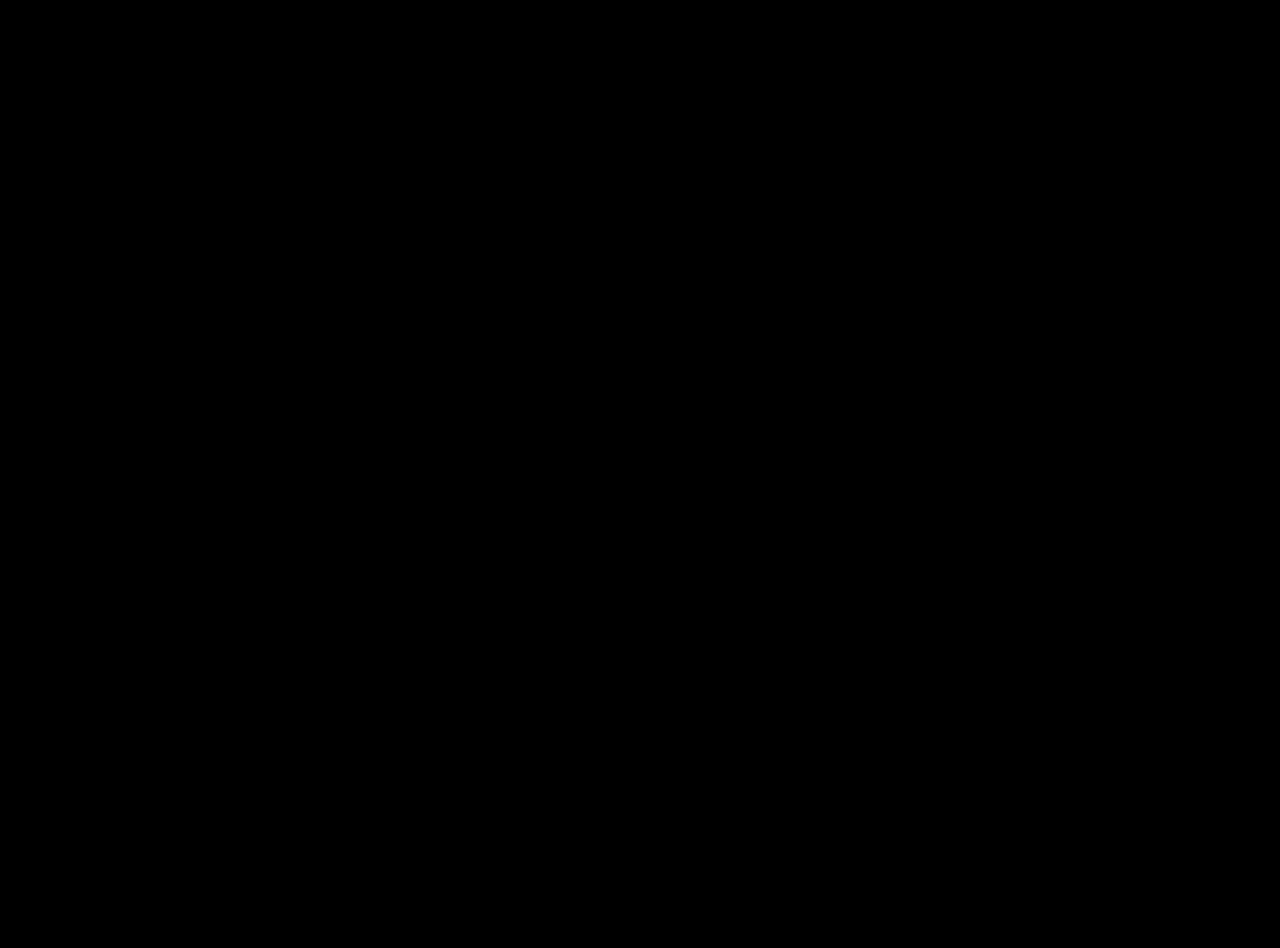
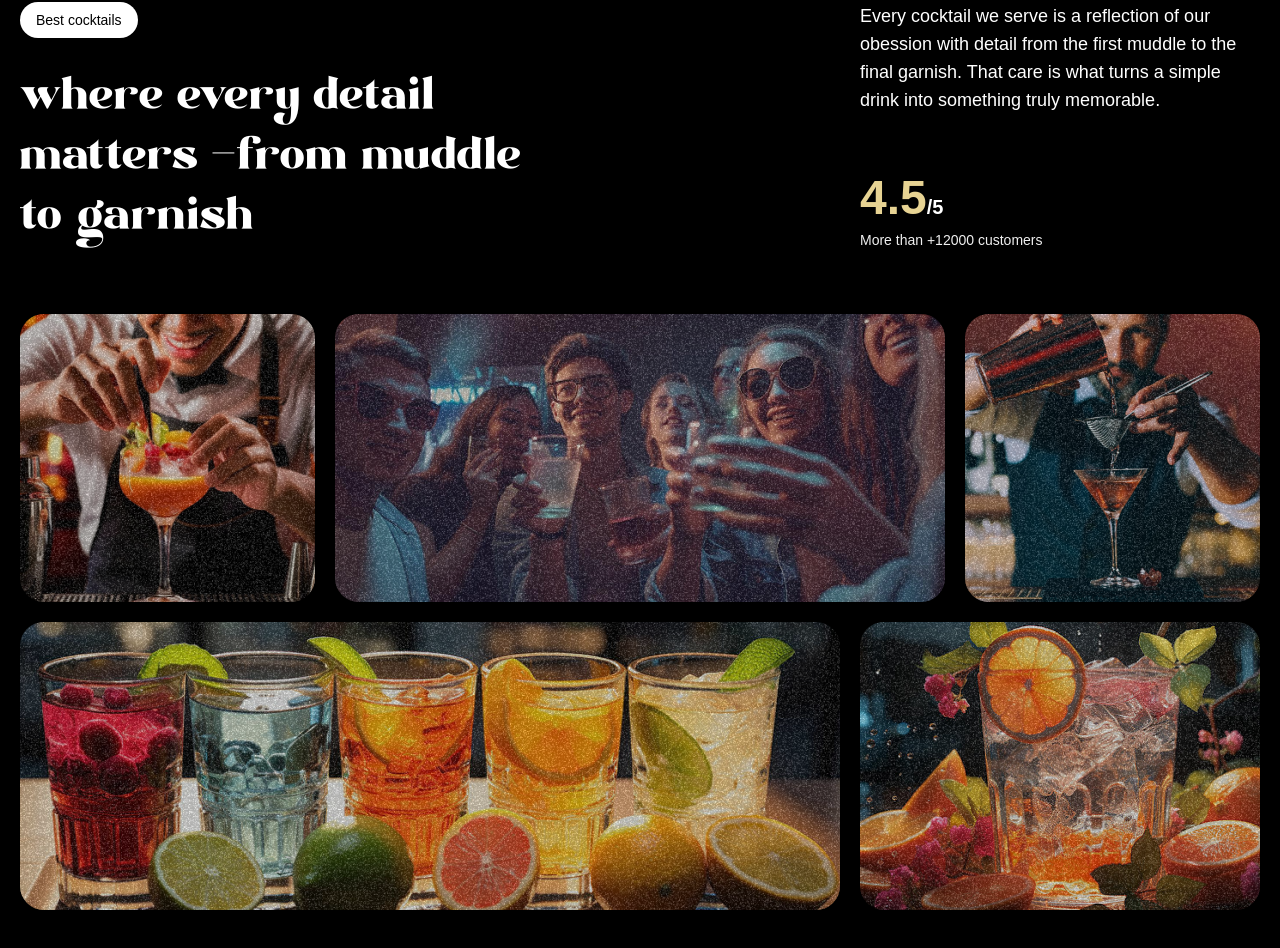
Before and after one commit to Anjana4444/gsap_cocktails, a React (Vite) app: page / in a window 1280 px wide. Shown: the part 1710-2658 px from the top of the page. Before the commit the page ends 1600 px from the top, so only its background shows below. Built offline with nearby package versions, Linux system fonts and the light colour scheme; a web font is replaced by a local one.

Commit message:
Update GSAP cocktails app

```diff
--- a/src/App.jsx
+++ b/src/App.jsx
@@ -6,6 +6,7 @@ import { ScrollTrigger, SplitText } from 'gsap/all';
 import gsap from 'gsap';
 import Hero from './Components/Hero';
 import Cocktails from './Components/Cocktails';
+import About from './Components/About';
 gsap.registerPlugin(ScrollTrigger, SplitText);
 
 const app = () => {
@@ -14,6 +15,7 @@ const app = () => {
             <Navbar />
             <Hero />
             <Cocktails />
+            <About/>
 
         </main>
     )
--- /dev/null
+++ b/src/Components/About.jsx
@@ -0,0 +1,97 @@
+import { useGSAP } from "@gsap/react";
+import React from "react";
+import gsap from "gsap";
+import { SplitText } from "gsap/all";
+
+const About = () => {
+  useGSAP(() => {
+    const titleSplit = SplitText.create("#about h2", {
+      type: "words",
+    });
+    const scrollTimeline = gsap.timeline({
+      scrollTrigger: {
+        trigger: "#about",
+        start: "top center",
+      },
+    });
+    scrollTimeline
+      .from(titleSplit.words, {
+        opacity: 0,
+        duration: 1,
+        yPercent: 100,
+        ease: "expo.out",
+        stagger: 0.02,
+      })
+      .from(
+        ".top-grid div, .bottom-grid div",
+        {
+          opacity: 0,
+          duration: 1,
+          ease: "expo.out",
+          stagger: 0.04,
+        },
+        "-=0.5"
+      );
+  });
+  return (
+    <div id="about">
+      <div className="mb-16 md:px-0 px-5">
+        <div className="content">
+          <div className="md:col-span-8">
+            <p className="badge">Best cocktails</p>
+            <h2>
+              where every detail matters <span className="text-white">-</span>
+              from muddle to garnish
+            </h2>
+          </div>
+          <div className="sub-content">
+            <p>
+              Every cocktail we serve is a reflection of our obession with
+              detail from the first muddle to the final garnish. That care is
+              what turns a simple drink into something truly memorable.
+            </p>
+            <div>
+              <p className="mc:text-3xl text-xl font-bold">
+                <span>4.5</span>/5
+              </p>
+              <p className="text-sm text-white-100">
+                More than +12000 customers
+              </p>
+            </div>
+          </div>
+        </div>
+      </div>
+
+      <div className="top-grid">
+        <div className="md:col-span-3">
+          <div className="noisy"></div>
+          <img src="/images/abt1.png" alt="grid-img-1"></img>
+        </div>
+
+        <div className="md:col-span-6">
+          <div className="noisy"></div>
+          <img src="/images/abt2.png" alt="grid-img-2"></img>
+        </div>
+
+        <div className="md:col-span-3">
+          <div className="noisy"></div>
+          <img src="/images/abt5.png" alt="grid-img-5"></img>
+        </div>
+      </div>
+
+      <div className="bottom-grid">
+        <div className="md:col-span-8">
+          <div className="noisy"></div>
+          <img src="/images/abt3.png" alt="grid-img-3"></img>
+        </div>
+
+        <div className="md:col-span-4">
+          <div className="noisy"></div>
+          <img src="/images/abt4.png" alt="grid-img-4"></img>
+        </div>
+      </div>
+    </div>
+  );
+};
+
+export default About;
```
Also changed, not shown: 1 other file (tests, documents, lock files or other folders).
